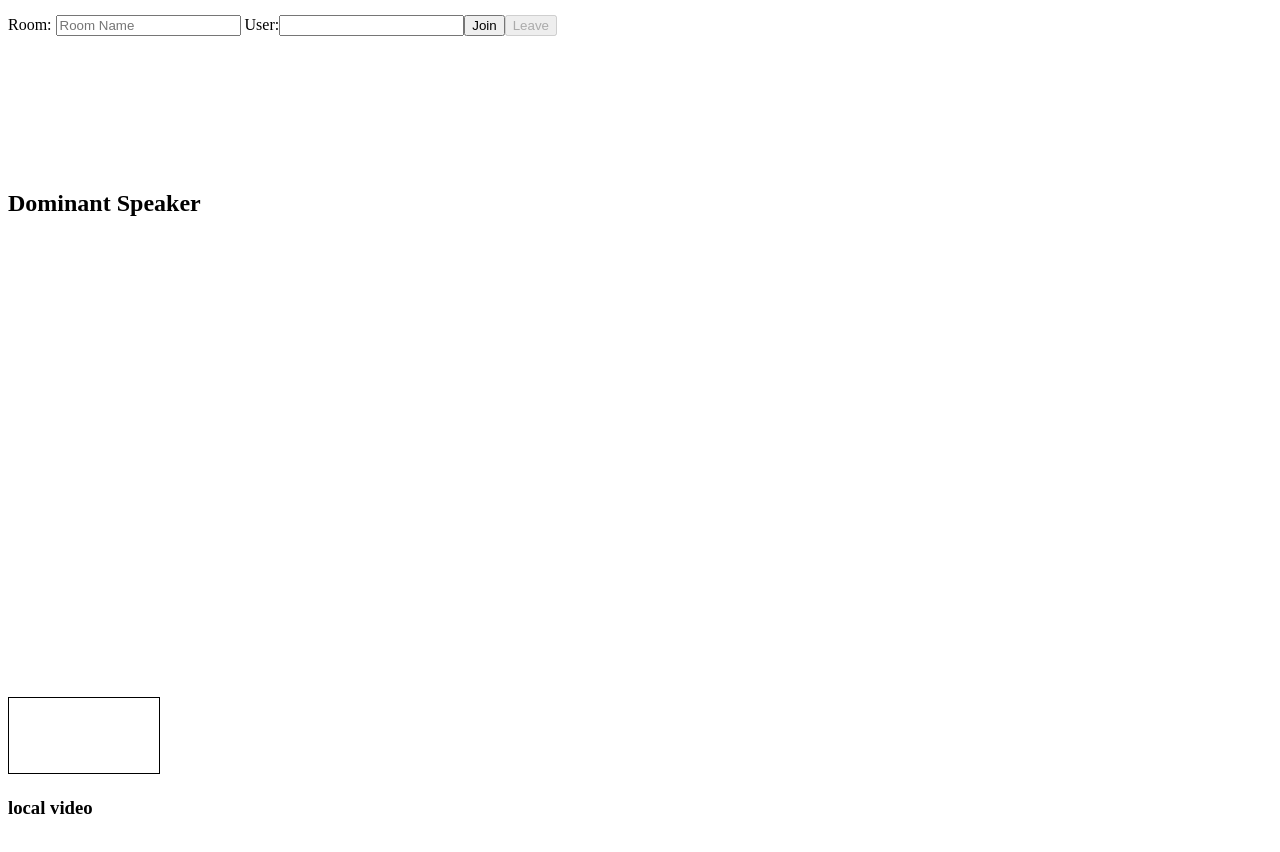
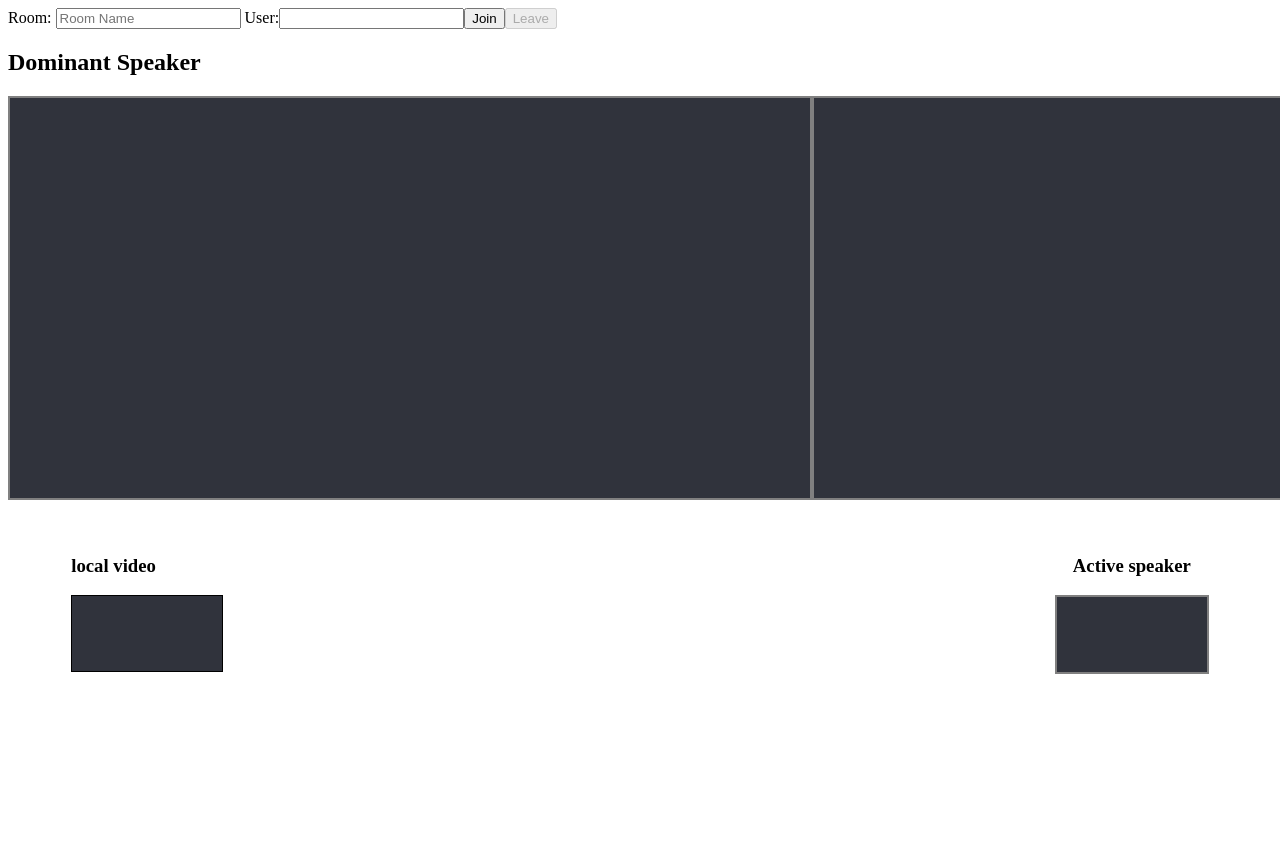
Before and after one commit to Danielysdavils/MediasoupSimpleProject, a Vue app in the folder mediasoup_demo/: page / in a window 1280 px wide. Shown: the top 852 px of the page. After the commit the page ends 800 px from the top, so only its background shows below. Built offline with nearby package versions, Linux system fonts and the light colour scheme; no server answers.

Commit message:
just some css style

```diff
--- a/mediasoup_demo/src/App.vue
+++ b/mediasoup_demo/src/App.vue
@@ -1,7 +1,7 @@
 <template>
   <section class="container">
     <section style="height: 20%">
-      <div id="room-info">
+      <div id="room-info" style="height: 10%;">
 			  Room: <input id="room-input" placeholder="Room Name" v-model="roomId" type="text" />
 			  User:<input id="username" v-model="user" type="text" />
 			  <button @click="joinRoom" ref="join-room">Join</button>
@@ -9,7 +9,7 @@
 	  	</div>
 
 		  <!-- Buttons that setup the call/control feed -->
-	    <div id="control-buttons" class="d-none" style="display:flex; align-items: center;" v-if="show_controls">
+	    <div id="control-buttons" style="display:flex; height: 10%; align-items: center;" v-if="show_controls">
         <section style="display: flex;">
           <h4>enable audio</h4>
           <input type="checkbox" name="checkboxAudio" class="checbox-input" v-model="audioEnable" />
@@ -30,18 +30,9 @@
 		  </div>
     </section>
 
-		<!-- Small videos at top (non dominant speaker) -->
-		<section style="height: 50%;">
-      <div id="remote-media" style="display:flex;align-items: center;justify-content: center;">
-        <div class="remote-video-container border border-primary remote-speaker" style="width:20%">
-          <video ref="remote-video-1" id="remote-video-1" class="w-100 h-100 remote-video" autoplay inline></video>
-          <div ref="username-1" id="username-1" class="username"></div>
-        </div>
-      </div>
-    </section>
-
 		<!-- Current Speaker Video (Large Center Video) -->
-		<section style="height: 30%; margin-top:10px;">
+		<section style="height: 80%; display: flex; flex-direction: column; align-items: center;">
+      <section style="height: 60%; width:100%">
         <h2>Dominant Speaker</h2>
         <div id="current-speaker" style="text-align: center;">
           <div class="current-video-container" style="width: 100%; margin: 10;">
@@ -52,15 +43,26 @@
             <div id="username-0" class="username"></div>
           </div>
         </div>
+      </section>
 
       <!-- Local Media Section (bottom left corner) -->
-      <div id="local-media" class="position-relative" style="height: 150px; margin-top:20px;">
+      <section style="height: 40%; width:90%; display:flex; justify-content: space-between;">
+        <div style="height: 100%; display:flex; flex-direction:column;">
+          <h3>local video</h3>
           <!-- Local Video Stream: whats the clients are seeing on the Left -->
-        <div class="position-absolute">
+          <div>
             <video ref="local-video-left" class="local-video-left" style="border: black 1px solid; height: 100%" muted autoplay inline></video>
+             <div class="username"></div>
           </div>
-        <h3>local video</h3>
         </div>
+        <div style="display:flex; flex-direction:column; align-items: center;justify-content: center; height: 100%;">
+          <h3>Active speaker</h3>
+          <div class="remote-video-container border border-primary remote-speaker">
+            <video ref="remote-video-1" id="remote-video-1" class="w-100 h-100 remote-video" autoplay inline></video>
+            <div ref="username-1" id="username-1" class="username"></div>
+          </div>
+        </div>
+      </section>
     </section>
   </section>
 </template>
@@ -678,6 +680,8 @@ body{
 
 .remote-video, .local-video-left{
   width: 150px;
+  background-color: #30333c;
+  border: solid 2px grey;
 }
 
 .container{
@@ -704,7 +708,7 @@ body{
   left: 45%;
 }
 
-#room-info, #control-buttons{
-  margin: 15px 0;
+body{
+  margin: 0px !important;
 }
 </style>
```
Also changed, not shown: 1 other file (tests, documents, lock files or other folders). Lines whose indentation alone changed are shown as unchanged.
